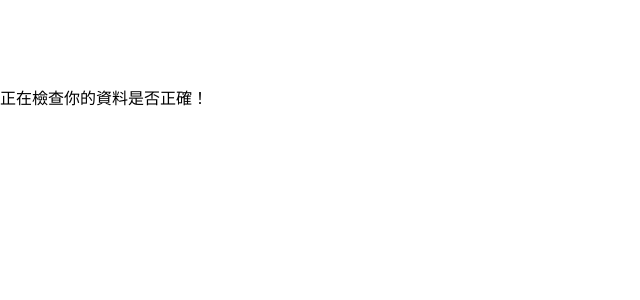
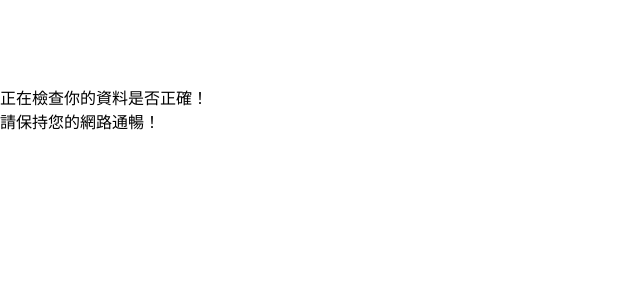
Before and after one commit to FHSHIC/reality-game-fe, a Vue app: page /check in a window 1280 px wide. Shown: the top 300 px of the page, without its empty margins (0-640 px from the left). Built offline with nearby package versions, Linux system fonts and the light colour scheme.

Commit message:
fix: 🐛 增加文字

```diff
--- a/src/page/CheckStatus.vue
+++ b/src/page/CheckStatus.vue
@@ -11,6 +11,7 @@
       <div></div>
     </div>
     <p class="text-xl text-white">正在檢查你的資料是否正確！</p>
+    <p class="text-xl text-white">請保持您的網路通暢！</p>
   </div>
 </template>
 
```
